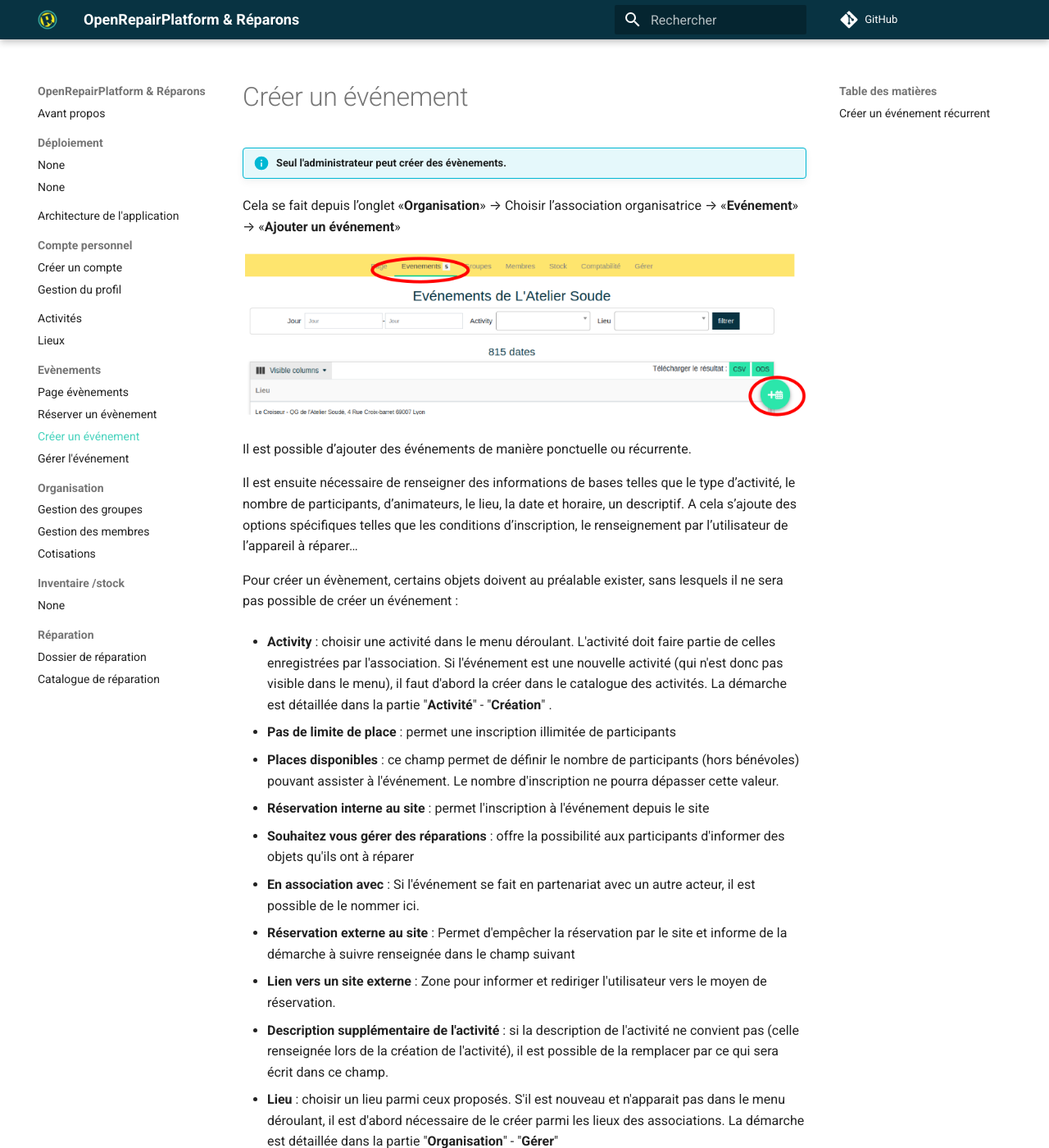
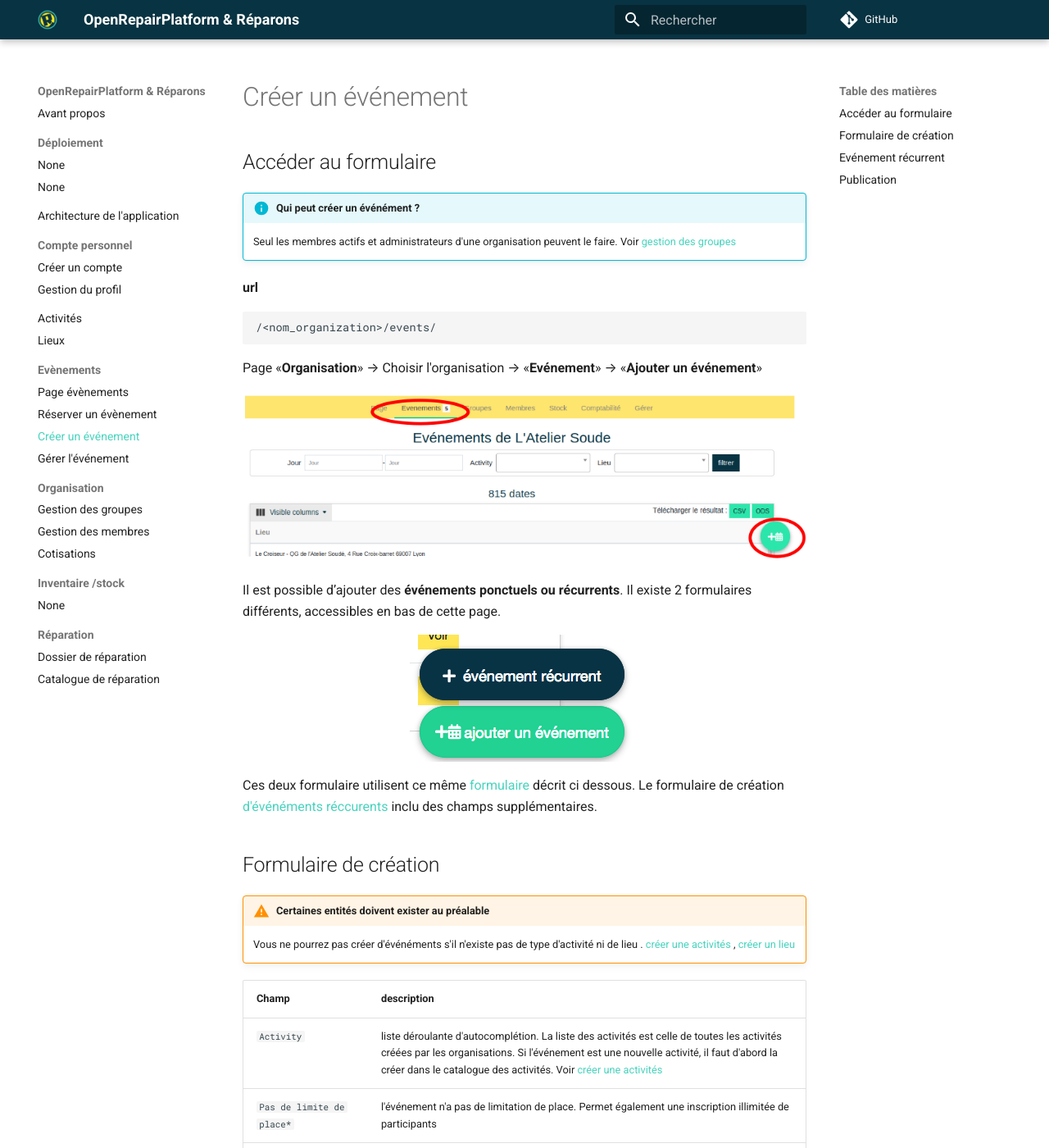
Before and after one commit to AtelierSoude/OpenRepairPlatform-docmentation, an MkDocs documentation site: the page built from docs/event/create-event.md, in a window 1280 px wide and 1400 px high. Shown: the whole window at 82% size. Built offline with MkDocs 1.6.1 and Material for MkDocs 9.7.7, drawn with Linux system fonts in a browser that asks for light colours; nearby versions of some CDN libraries; comment, search, counter and statistics services are not loaded; some of the changed text lies outside the part shown.

Commit message:
complete create event doc

````diff
--- a/docs/event/create-event.md
+++ b/docs/event/create-event.md
@@ -1,52 +1,77 @@
 # Créer un événement
 
-!!! info "Seul l'administrateur peut créer des évènements."
 
-Cela se fait depuis l’onglet «**Organisation**» → Choisir l’association organisatrice → «**Evénement**» → «**Ajouter un événement**»
+## Accéder au formulaire
+
+!!! info "Qui peut créer un événément ?"
+    Seul les membres actifs et administrateurs d'une organisation peuvent le faire. Voir [gestion des groupes]("organization/groups.md")
+
+**url**
+```
+/<nom_organization>/events/
+```
+
+Page «**Organisation**» → Choisir l'organisation → «**Evénement**» → «**Ajouter un événement**»
+
 
 ![Création d'un évènement](../assets/CreaEv.png)
 
-Il est possible d’ajouter des événements de manière ponctuelle ou récurrente.
 
-Il est ensuite nécessaire de renseigner des informations de bases telles que le type d’activité, le nombre de participants, d’animateurs, le lieu, la date et horaire, un descriptif. A cela s’ajoute des options spécifiques telles que les conditions d’inscription, le renseignement par l’utilisateur de l’appareil à réparer…
+Il est possible d’ajouter des **événements ponctuels ou récurrents**. Il existe 2 formulaires différents, accessibles en bas de cette page.
 
-Pour créer un évènement, certains objets doivent au préalable exister, sans lesquels il ne sera pas possible de créer un événement :
+![Création d'un évènement](../assets/CreaEvBtn.png#center)
 
-- **Activity** : choisir une activité dans le menu déroulant. L'activité doit faire partie de celles enregistrées par l'association. Si l'événement est une nouvelle activité (qui n'est donc pas visible dans le menu), il faut d'abord la créer dans le catalogue des activités. La démarche est détaillée dans la partie "**Activité**" - "**Création**" .
 
-- **Pas de limite de place** : permet une inscription illimitée de participants
+Ces deux formulaire utilisent ce même [formulaire](#formulaire) décrit ci dessous. Le formulaire de création [d'événéments réccurents](#evenement-recurrent) inclu des champs supplémentaires.
 
-- **Places disponibles** : ce champ permet de définir le nombre de participants (hors bénévoles) pouvant assister à l'événement. Le nombre d'inscription ne pourra dépasser cette valeur.
 
-- **Réservation interne au site** : permet l'inscription à l'événement depuis le site
+## Formulaire de création
 
-- **Souhaitez vous gérer des réparations** : offre la possibilité aux participants d'informer des objets qu'ils ont à réparer
+!!! warning "Certaines entités doivent exister au préalable"
+    Vous ne pourrez pas créer d'événéments s'il n'existe pas de type d'activité ni de lieu
+    . [créer une activités]("activity.md") , [créer un lieu]("location.md")
 
-- **En association avec** : Si l'événement se fait en partenariat avec un autre acteur, il est possible de le nommer ici.
+| Champ | description |
+|:--|:--|
+|  ```Activity``` | liste déroulante d'autocomplétion. La liste des activités est celle de toutes les activités créées par les organisations. Si l'événement est une nouvelle activité, il faut d'abord la créer dans le catalogue des activités. Voir [créer une activités]("activity.md") |
+| ```Pas de limite de place*``` | l'événement n'a pas de limitation de place. Permet également une inscription illimitée de participants |
+| ```Places disponibles``` | ce champ permet de définir le nombre de participants (hors animateurs.trices) pouvant assister à l'événement. Le nombre d'inscription ne pourra dépasser cette valeur |
+| ```Réservation interne au site``` | permet l'inscription à l'événement depuis le site |
+| ```Souhaitez vous gérer des réparations``` | offre la possibilité aux participants d'informer les objets qu'ils apportent à réparer |
+| ```En association avec``` | champ texte libre . Si l'événement se fait en partenariat avec un autre acteur, il est possible de le nommer ici. |
+| ```Réservation externe au site``` | permet d'empêcher la réservation par le site et informe de la démarche à suivre renseignée dans le champ suivant |
+| ```Lien vers un site externe``` | Si l'option précédente est cochée, l'utilisateur est redirigé vers cette URL. Sinon, le lien s'affiche simplement dans le détail d'un événement |
+| ```Description supplémentaire de l'activité``` | remplace la description de l'activité (celle renseignée lors de la création de l'activité) par le contenu de ce champ |
+| ```Lieu*``` | liste déroulante d'autocomplétion. La liste des lieux est celle de tous les lieux créés par les organisations. Choisir un lieu parmi ceux proposés. S'il est nouveau et n'apparait pas dans le menu déroulant, il est d'abord nécessaire de le créer parmi les lieux des associations. Voir [créer un lieu]("location.md") |
+| ```Date``` | la date de l'événement |
+| ```Starts at``` | horaire de début de l'événement. A partir de cet horaire, les fonctionnalités de [gestion de l'événement]("/event/manange-event.md") seront disponibles |
+| ```Ends at``` | horaire de fin. Une fois cet horaire atteint, l'événement s'archivera automatiquement et ne sera plus visible depuis la page commune des événements. Il est accessible depuis "**Organisation**" - l'association organisatrice - "**Événement**" |
+| ```Nombre d'animateurs attendus``` | indique le nombre d'animateurs.trices attendu. Ce nombre ne limite pas le nombre d'inscription |
+| ```Organizers``` | liste multiple d'autocompletion. Permet d'ajouter des animateurs pendant la création de l'événement. |
+| ```Conditions``` | liste multiple d'autocompletion. Permet de choisir une ou plusieurs conditions parmis celles référencées. Si une nouvelle condition est requise, il faut d'abord la [créer](""). Les conditions ne sont pas restrictives. [Voir de quoi il s'agit]("). |
 
-- **Réservation externe au site** : Permet d'empêcher la réservation par le site et informe de la démarche à suivre renseignée dans le champ suivant
+!!! info "Attention"
+    Le format de la date et les horaires de l'événément dépendent de la configuration languistique de votre système.
 
-- **Lien vers un site externe** : Zone pour informer et rediriger l'utilisateur vers le moyen de réservation.
+## Evénement récurrent
 
-- **Description supplémentaire de l'activité** : si la description de l'activité ne convient pas (celle renseignée lors de la création de l'activité), il est possible de la remplacer par ce qui sera écrit dans ce champ.
+Le formulaire de création d'événement comporte des champs supplémentaire qui permettent de définir la règle de réccurence.
 
-- **Lieu** : choisir un lieu parmi ceux proposés. S'il est nouveau et n'apparait pas dans le menu déroulant, il est d'abord nécessaire de le créer parmi les lieux des associations. La démarche est détaillée dans la partie "**Organisation**" - "**Gérer**"
+| Champ | description |
+|:--|:--|
+| ```Par``` | réccurence par semaine/mois |
+| ```Date de début``` | date de début de la règle de réccurence |
+| ```Jour(s)``` | a renseigner si "par semaine" est selectionné. Options lu/mar/mer/jeu/ven/sam/dim |
+| ```La ou les semaines``` | a renseigner si "par mois" est selectionné. Options semaine 1/2/3/4/5 |
+| ```Date de fin``` | date de fin de la règle de réccurence |
+| ```Publication``` | l'événement sera publié tant de semaines/jours avant sa date. Options 1/2 jours , 1/2/3/4/5/6 semaines |
 
-- **Date** : mettre la date de l'événement
+## Publication
 
-- **Starts at** : mettre l'horaire de début de l'événement. A partir de cet horaire, la page de gestion de l'événement sera disponible en cliquant sur celui ci depuis l'onglet "**Événement**".
-
-- **Ends at** : mettre l'horaire de fin. Une fois cet horaire atteint, l'événement s'archivera automatiquement et ne sera plus visible depuis l'onglet événement. Il est accessible depuis "**Organisation**" - l'association organisatrice - "**Événement**"
-
-- **Nombre d'animateurs attendus** : Informe du nombre de bénévoles attendus. Ce nombre ne limite pas le nombre d'inscription
-
-- **Organizers** : permet d'ajouter des animateurs pendant la création de l'événement.
-
-- **Conditions** : choisir une ou plusieurs conditions parmis celles référencées. Si une nouvelle condition est requise, il faut d'abord la créer depuis "**Organisation**" - l'association organisatrice" - "**Gérer**" - "Conditions d'accès". La démarche est détaillée dans la partie "**Organisation**" - "**Gérer**"
-
-## Créer un événement récurrent
-
-Il peut être publié sur la plateforme de façon unique ou être publié de façon récurrente : par semaine, par mois etc. et publié 2 jours, 1 semaine ou 2 semaine à l'avance.
+Lorsque le formulaire est soumi, le(s) événément(s) ainsi créés sont enregistrés et une tâche de fond se charge de les publier.
 
 !!! danger "Publication des évènements"
-    Les événements ne sont pas publiés automatiquement, une tâche d'arrière plan publie les événements toutes les heures. Il faudra peut être patienter pour voir le/les événements nouvellement créés.
+    Les événements ne sont pas publiés automatiquement, la tâche de fond publie les événements toutes les heures. Il faudra donc patienter pour voir le/les événements nouvellement créés publiés.
+
+Les événéments qui ne sont pas encore publiés restent visibles sur [l'onglet des événements d'une organisation]("event-index.md").
+Il est possible d'afficher l'état de publication des événements en rendant visible la colonne **Published** dans ce tableau.
--- a/docs/stylesheets/extra.css
+++ b/docs/stylesheets/extra.css
@@ -29,3 +29,8 @@
     border-radius: 50%;
     padding-left: 12.5px;
 }
+
+img[src*='#center'] {
+  display: block;
+  margin: auto;
+}
````
Also changed, not shown: docs/Deploiement/first-lauch.md (line endings or trailing spaces), docs/assets/CreaEvBtn.png (added).
